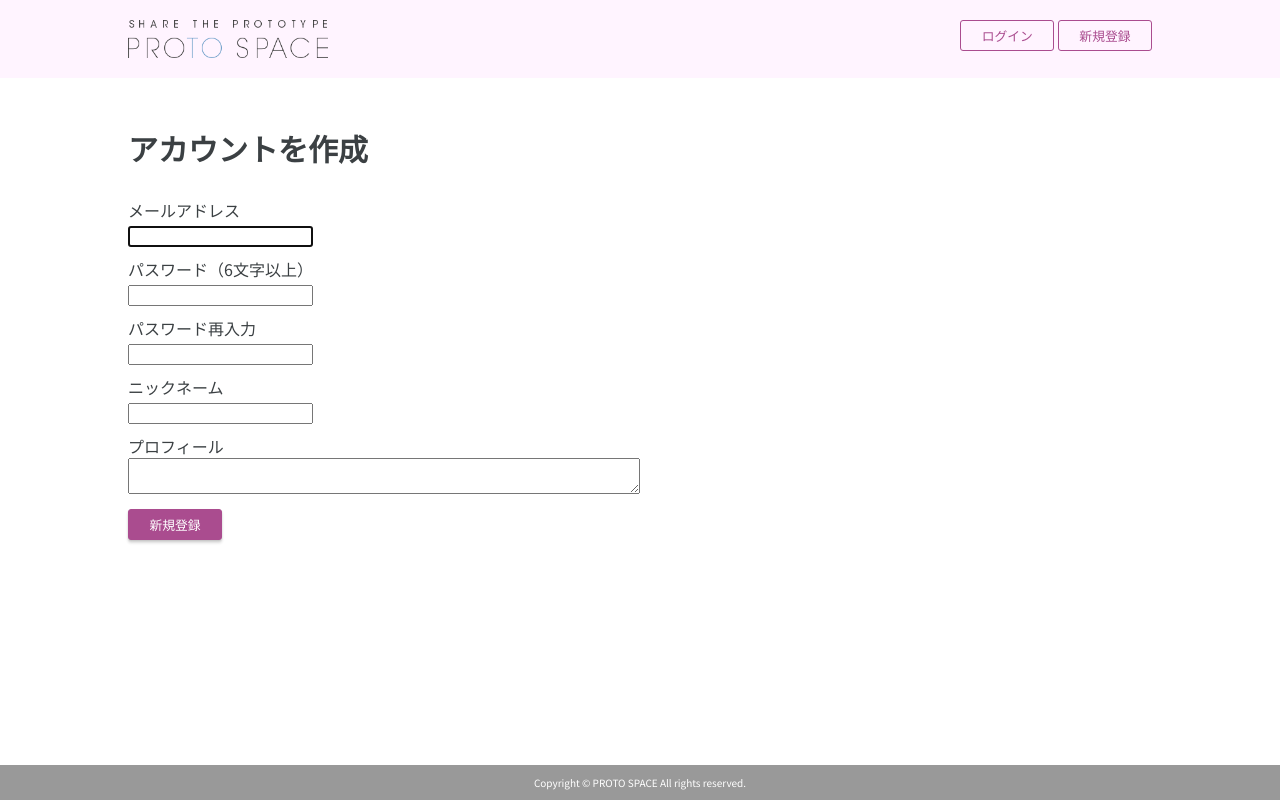
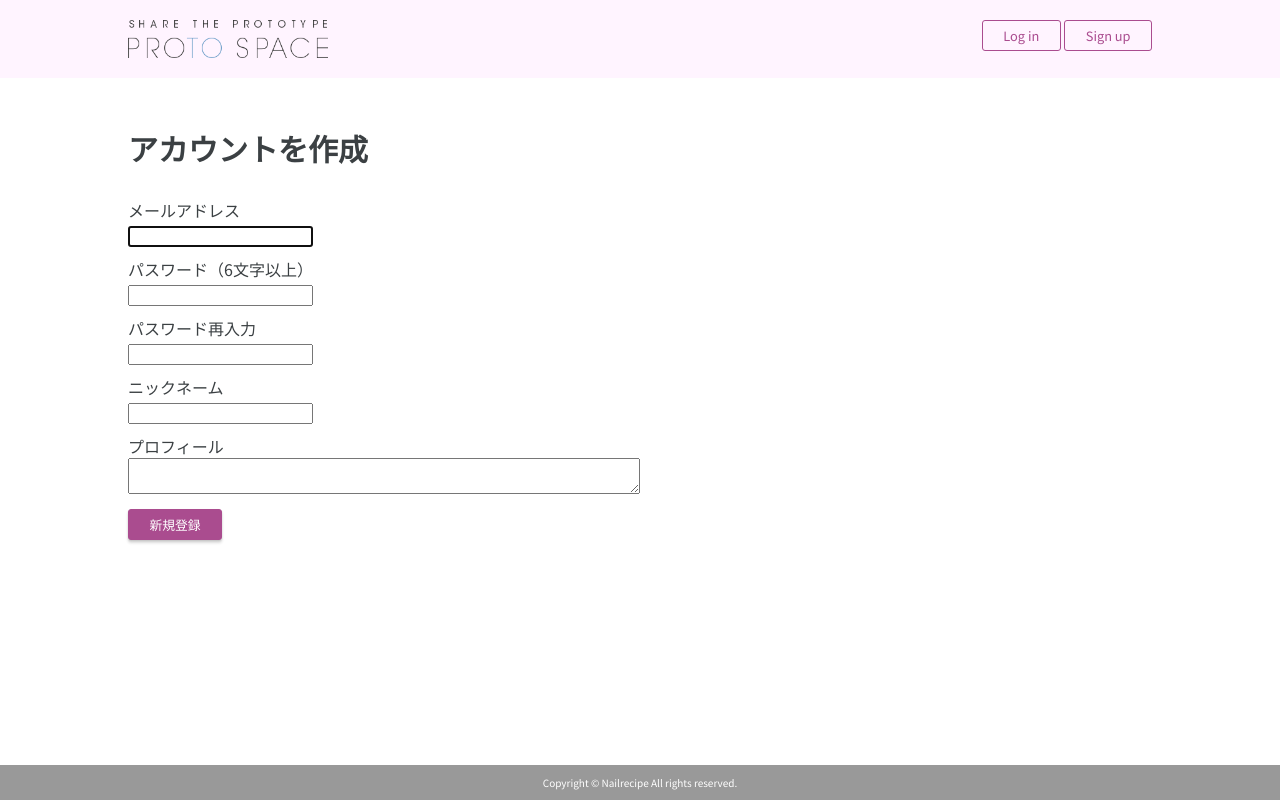
Before and after one commit to yuricca/nailrecipe, a Rails app: page /users/sign_up in a window 1280 px wide. Run offline with Rails 7, Linux system fonts and the light colour scheme; style sheets or scripts are compiled from the project's sources.

Commit message:
ヘッダー部分の編集
ログイン・ログアウト状態で場合分け

```diff
--- a/app/views/layouts/application.html.erb
+++ b/app/views/layouts/application.html.erb
@@ -17,24 +17,23 @@
           <div class="nav__left">
             <%= link_to image_tag("logo.png", class: :logo), root_path %>
           </div>
-          <%# ログインしているときは以下を表示するようにしましょう %>
-            <%# <div class="nav__right"> %>
-              <%# <%= link_to "ログアウト", root_path, class: :nav__logout %>
-              <%# <%= link_to "New Proto", root_path, class: :nav__btn %>
-            <%# </div> %>
-          <%# // ログインしているときは上記を表示するようにしましょう %>
-          <%# ログインしていないときは以下を表示するようにしましょう %>
+          <% if user_signed_in? %>
             <div class="nav__right">
-              <%= link_to "ログイン", root_path, class: :nav__btn %>
-              <%= link_to "新規登録", root_path, class: :nav__btn %>
+              <%= link_to "Log out", destroy_user_session_path, method: :delete, class: :nav__logout %>
+              <%= link_to "New Recipe", root_path, class: :nav__btn %>
             </div>
-          <%# // ログインしていないときは上記を表示するようにしましょう %>
+          <% else %>
+            <div class="nav__right">
+              <%= link_to "Log in", new_user_session_path, class: :nav__btn %>
+              <%= link_to "Sign up", new_user_registration_path, class: :nav__btn %>
+            </div>
+          <% end %>
         </div>
       </div>
     </header>
     <%= yield %>
     <footer class="footer">
-      <p class="copyright">Copyright © PROTO SPACE All rights reserved.</p>
+      <p class="copyright">Copyright © Nailrecipe All rights reserved.</p>
     </footer>
   </body>
 </html>
```
